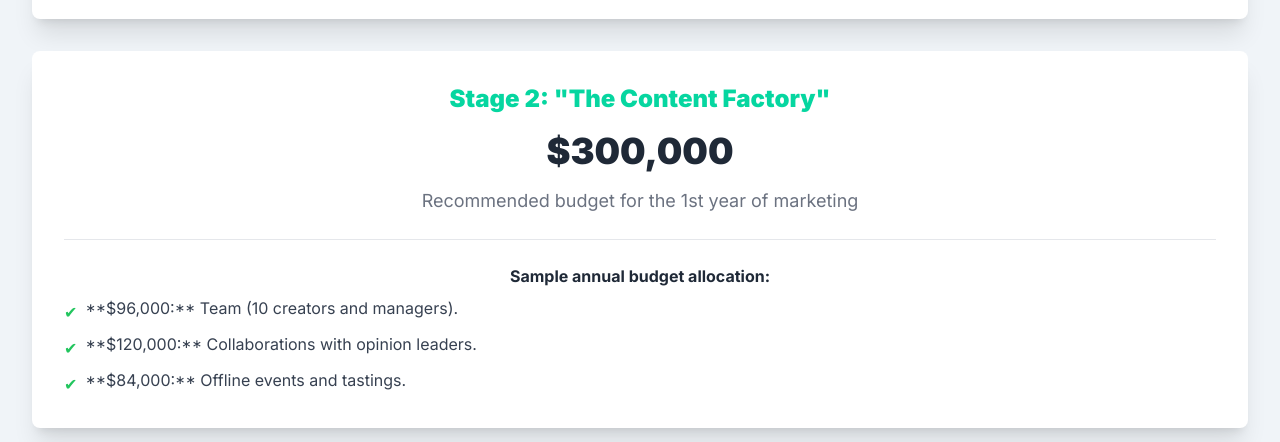
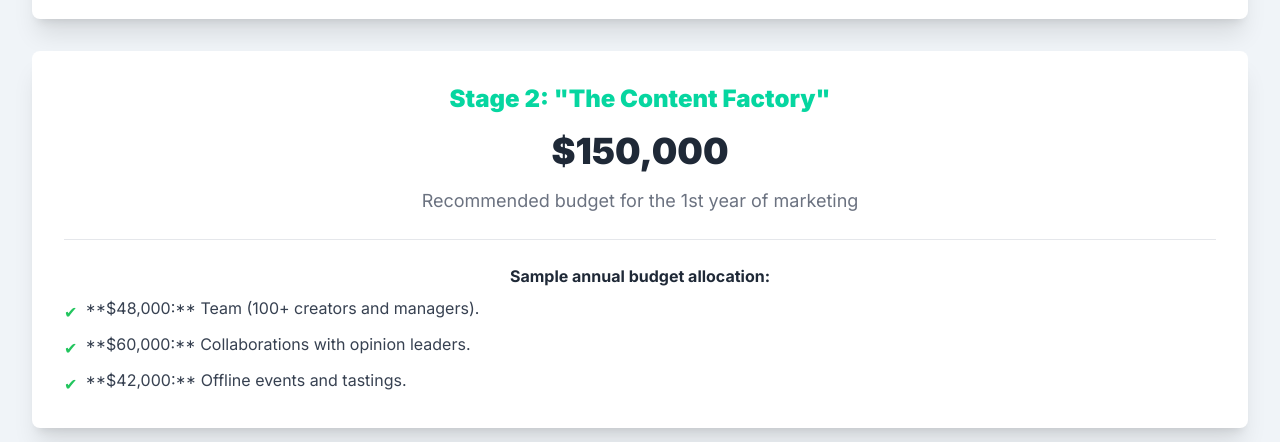
Before and after one commit to NikolaiFalileev/rang, a plain HTML site: page index.html in a window 1280 px wide. Shown: the part 5000-5442 px from the top of the page. Drawn offline with nearby package versions, Linux system fonts and the light colour scheme.

Commit message:
Update index.html

```diff
--- a/index.html
+++ b/index.html
@@ -367,15 +367,15 @@
                 <div class="bg-white rounded-lg shadow-xl p-8">
                     <div class="text-center">
                         <h4 class="text-2xl font-black" style="color: #06D6A0;">Stage 2: "The Content Factory"</h4>
-                         <p class="text-4xl font-black my-4">$300,000</p>
+                         <p class="text-4xl font-black my-4">$150,000</p>
                         <p class="text-lg text-gray-500">Recommended budget for the 1st year of marketing</p>
                     </div>
                     <div class="mt-6 pt-6 border-t">
                         <p class="font-bold mb-2 text-center">Sample annual budget allocation:</p>
                         <ul class="space-y-2 text-gray-700">
-                            <li class="flex items-start"><span class="text-green-500 mr-2 mt-1">✔</span><span>**$96,000:** Team (10 creators and managers).</span></li>
-                            <li class="flex items-start"><span class="text-green-500 mr-2 mt-1">✔</span><span>**$120,000:** Collaborations with opinion leaders.</span></li>
-                            <li class="flex items-start"><span class="text-green-500 mr-2 mt-1">✔</span><span>**$84,000:** Offline events and tastings.</span></li>
+                            <li class="flex items-start"><span class="text-green-500 mr-2 mt-1">✔</span><span>**$48,000:** Team (100+ creators and managers).</span></li>
+                            <li class="flex items-start"><span class="text-green-500 mr-2 mt-1">✔</span><span>**$60,000:** Collaborations with opinion leaders.</span></li>
+                            <li class="flex items-start"><span class="text-green-500 mr-2 mt-1">✔</span><span>**$42,000:** Offline events and tastings.</span></li>
                         </ul>
                     </div>
                 </div>
```
